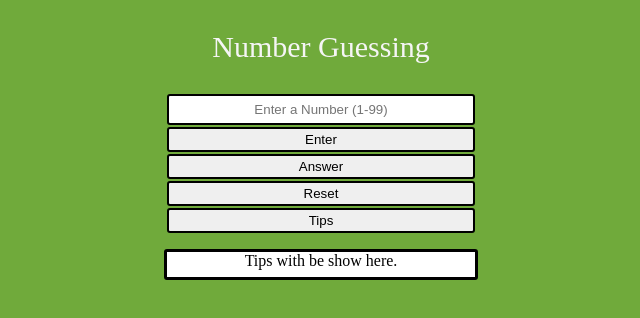
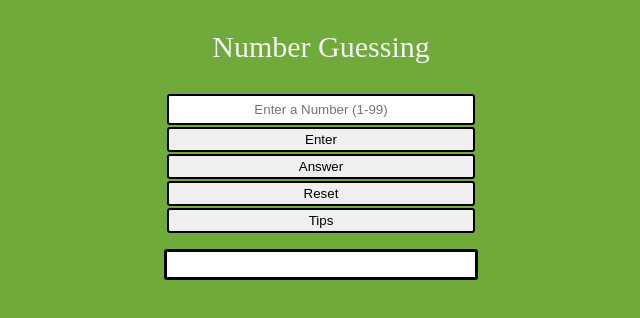
Before and after one commit to HOTDOGMAN-Tony/Number-Guessing, a plain HTML site: page index.html in a window 1280 px wide. Shown: the whole page, without its empty margins (319-959 px from the left). Drawn offline with Linux system fonts and the light colour scheme.

Commit message:
Update index.html

```diff
--- a/index.html
+++ b/index.html
@@ -11,6 +11,6 @@
             <button class="answer" onclick="answer()">Answer</button>
             <button class="reset" onclick="reset()">Reset</button>
             <button class="tips" onclick="tips()">Tips</button>
-            <p class="Result">Tips with be show here.</p>
+            <p class="Result"></p>
         </body>
     </HTML>
```
